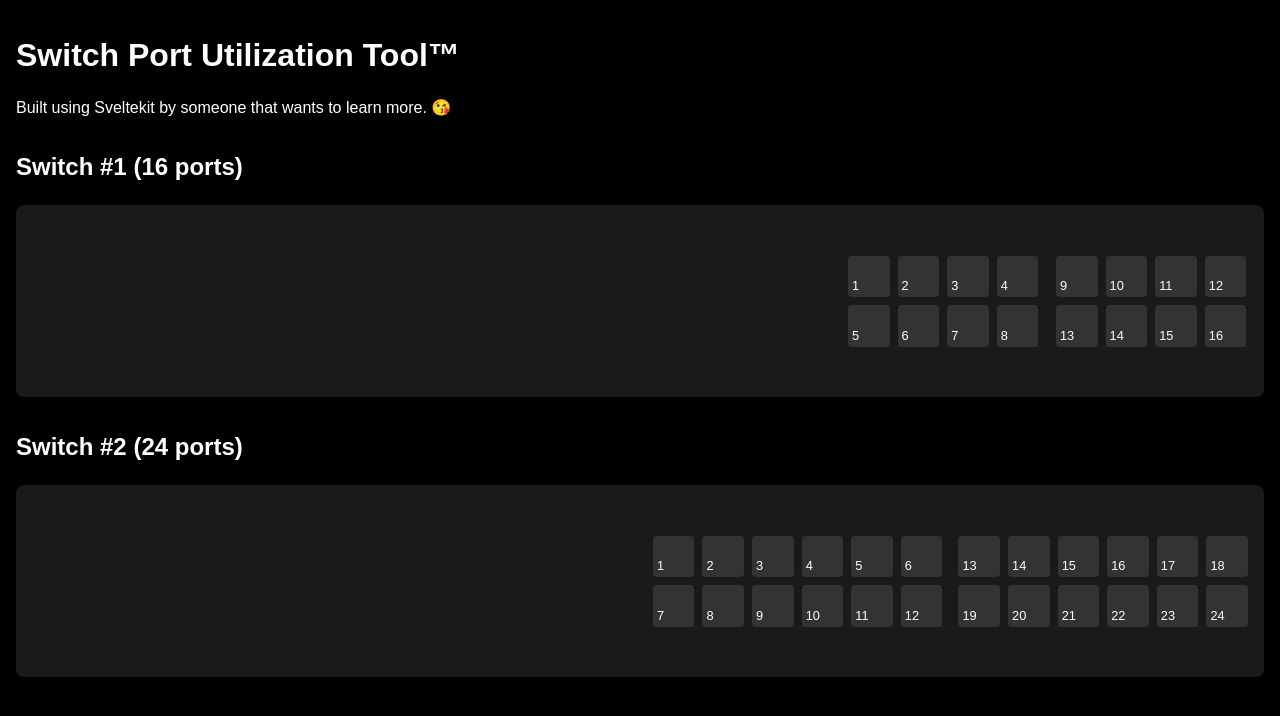
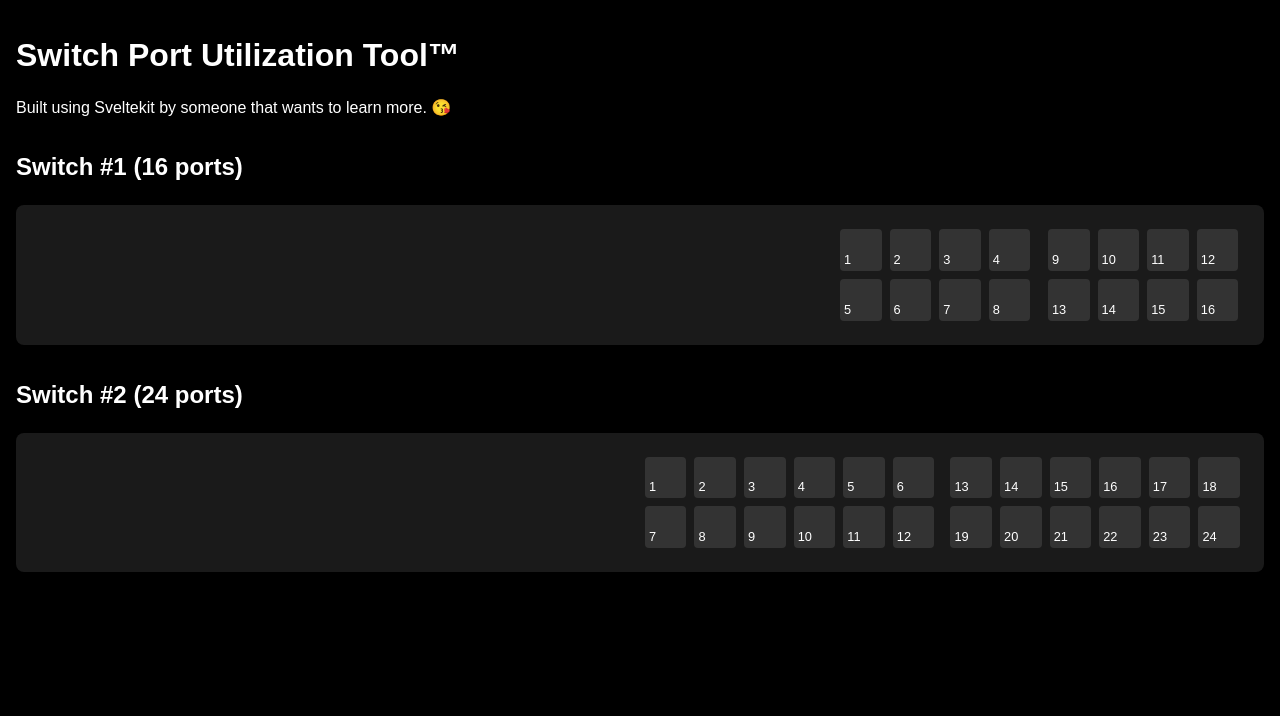
Before and after one commit to frippz/switch-tool, a SvelteKit app: page / in a window 1280 px wide. Shown: the top 716 px of the page. Built offline with nearby package versions, Linux system fonts and the light colour scheme.

Commit message:
Make switch layout a little more elastic

```diff
--- a/src/components/Switch.svelte
+++ b/src/components/Switch.svelte
@@ -63,8 +63,7 @@
 
     border-radius: 0.5rem;
     background-color: var(--switch-bg);
-    height: 10rem;
-    padding: 1rem;
+    padding: 1.5rem;
     display: grid;
     grid-gap: 1rem;
     grid-template-columns: repeat(auto-fit, minmax(12rem, min-content));
```
